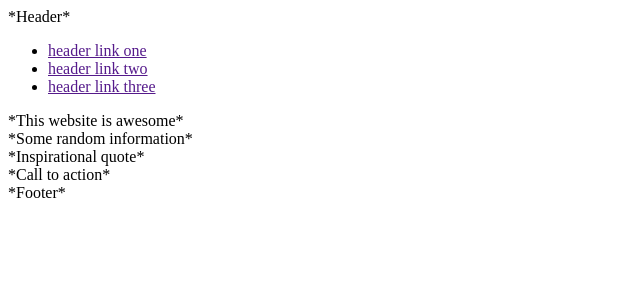
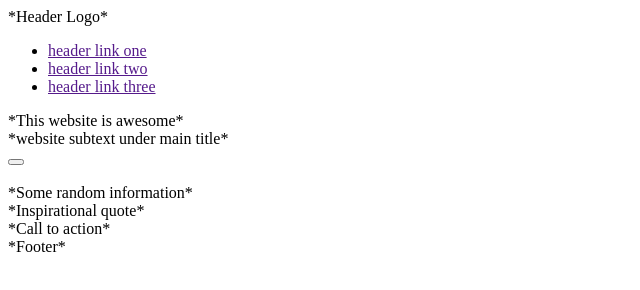
Before and after one commit to Zero-Ultor/odin-landing-page, a plain HTML site: page index.html in a window 1280 px wide. Shown: the whole page, without its empty margins (0-640 px from the left). Drawn offline with Linux system fonts and the light colour scheme.

Commit message:
Update signup section of index.html and fix mising tags

```diff
--- a/index.html
+++ b/index.html
@@ -8,23 +8,36 @@
     <link rel="stylesheet" href="style.css">
   </head>
   <body>
+
     <div class="header">
-      <div> *Header*
-      </div>
+      <div> *Header Logo*  </div>
       <ul>
         <li> <a href="">header link one</a> </li>
         <li> <a href="">header link two</a> </li>
         <li> <a href="">header link three</a> </li>
       </ul>
     </div>
-    <div class="signup"> *This website is awesome*
+
+    <div class="signup">
+      <div class="left">
+        <div> *This website is awesome* </div>
+        <div> *website subtext under main title* </div>
+        <button> </button>
+      </div>
+      <div class="right">
+        <img src="" alt="">
+      </div>
     </div>
+
     <div class= "content">  *Some random information*
     </div>
+
     <div class="quote">   *Inspirational quote*
     </div>
+
     <div>  *Call to action*
     </div>
+
     <div class="footer"> *Footer*
     </div>
 
```
